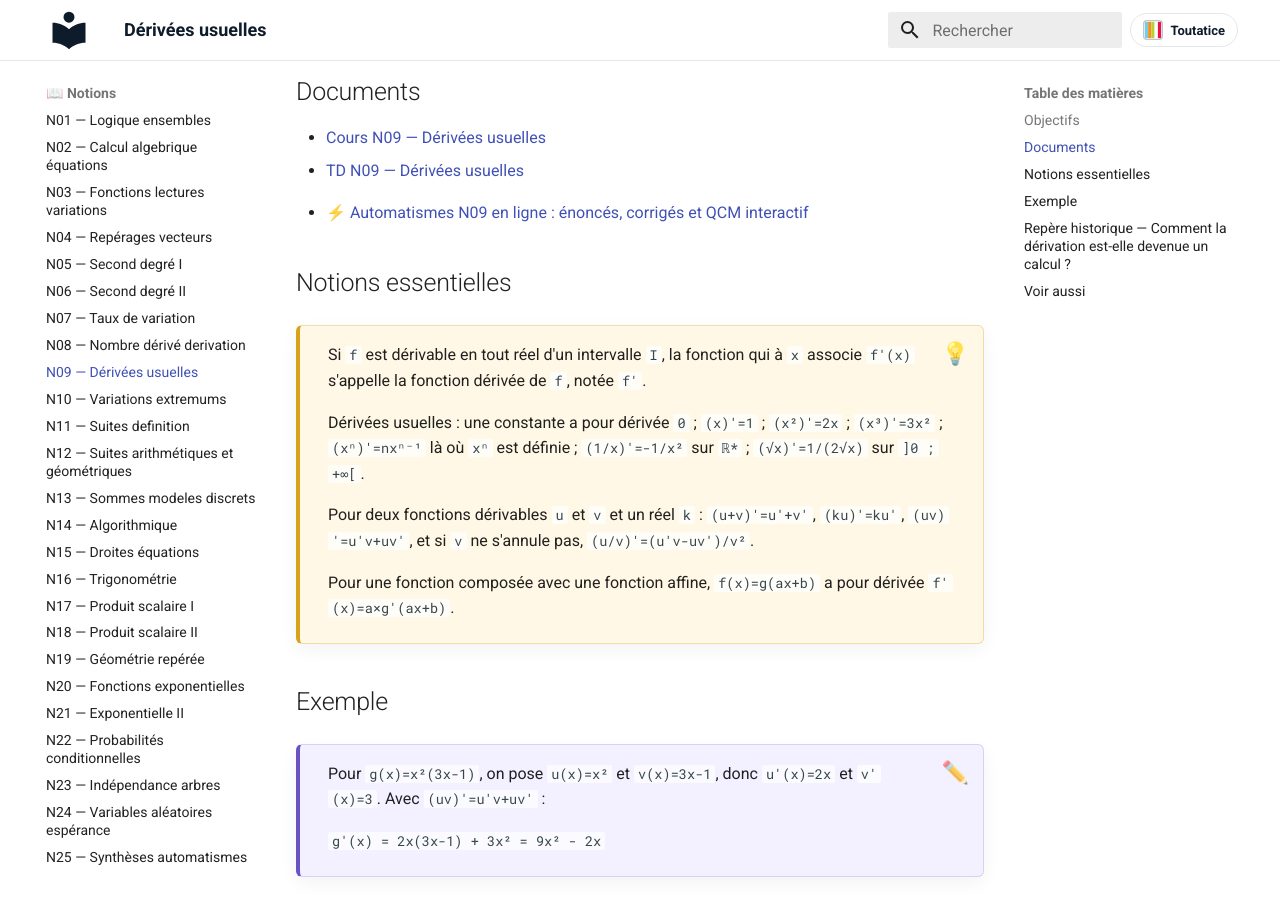
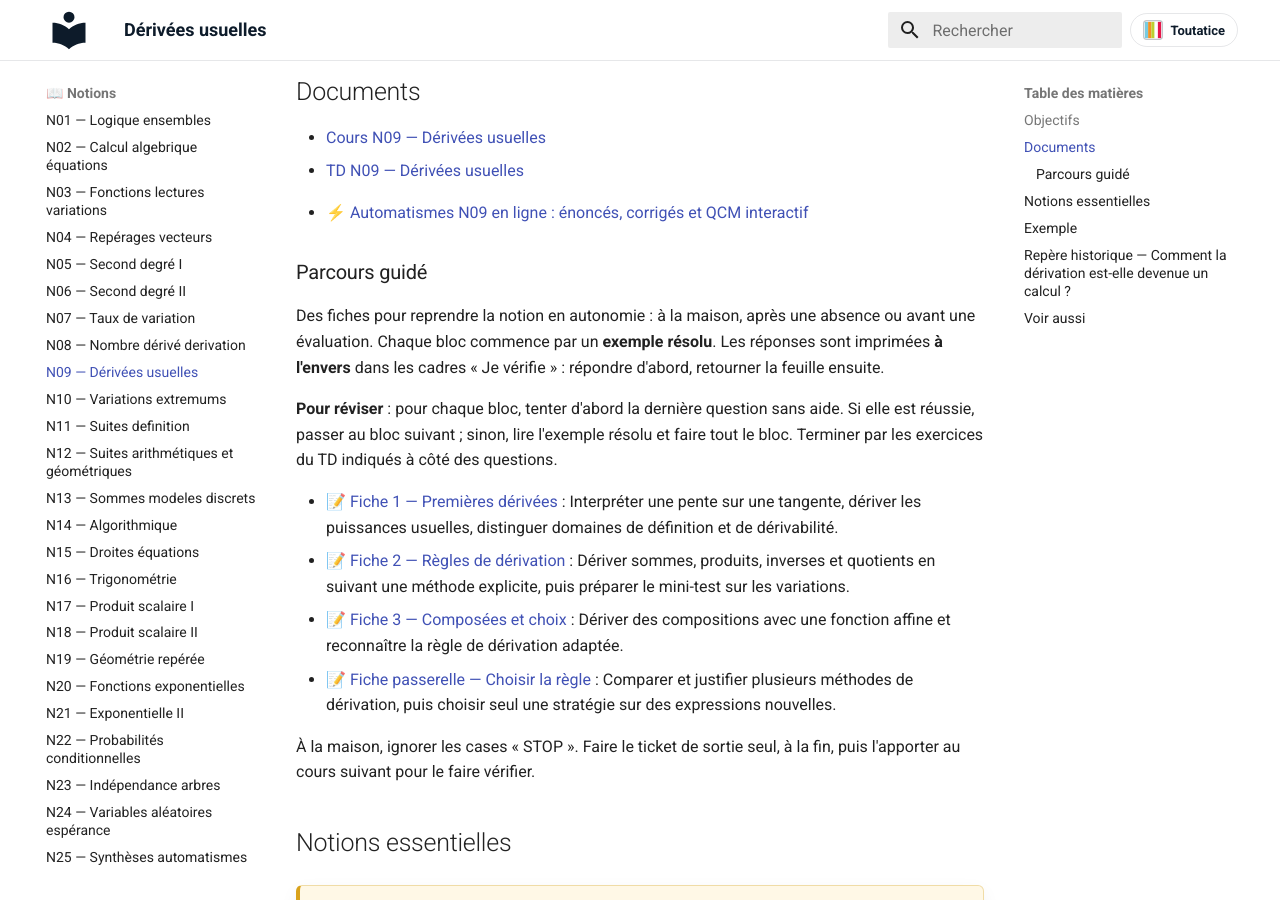
Before and after one commit to vnicolle56610/maths-premiere-specialite, an MkDocs documentation site: the page built from docs/notions/N09-derivees-usuelles.md, in a window 1280 px wide and 900 px high, scrolled down 626 px. Built offline with MkDocs 1.6.1 and Material for MkDocs 9.7.7, drawn with Linux system fonts in a browser that asks for light colours.

Commit message:
Publication automatique : 5 fichier(s) copié(s), 1 page(s) mise(s) à jour
Fichiers copiés :
  - docs/parcours-guide/PARCOURS_GUIDE_N09_FICHE_1.pdf
  - docs/parcours-guide/PARCOURS_GUIDE_N09_FICHE_2.pdf
  - docs/parcours-guide/PARCOURS_GUIDE_N09_FICHE_3.pdf
  - docs/parcours-guide/PARCOURS_GUIDE_N09_FICHE_4.pdf
  - docs/td/TD_N09_DERIVEES_USUELLES.pdf

Pages mises à jour :
  - docs/notions/N09-derivees-usuelles.md

Autres fichiers :
  - publication_manifest.json

Généré par le protocole de publication (publier_ressources_site.py / publier_ressources_gui.py).

```diff
--- a/docs/notions/N09-derivees-usuelles.md
+++ b/docs/notions/N09-derivees-usuelles.md
@@ -32,6 +32,21 @@ Les dérivées usuelles fournissent une boîte à outils pour étudier rapidemen
 <!-- AUTOMATISMES-WEB:START -->
 - ⚡ [Automatismes N09 en ligne : énoncés, corrigés et QCM interactif](../automatismes/automatismes-N09-derivees-usuelles.md)
 <!-- AUTOMATISMES-WEB:END -->
+
+<!-- PARCOURS-GUIDE:START -->
+### Parcours guidé
+
+Des fiches pour reprendre la notion en autonomie : à la maison, après une absence ou avant une évaluation. Chaque bloc commence par un **exemple résolu**. Les réponses sont imprimées **à l'envers** dans les cadres « Je vérifie » : répondre d'abord, retourner la feuille ensuite.
+
+**Pour réviser** : pour chaque bloc, tenter d'abord la dernière question sans aide. Si elle est réussie, passer au bloc suivant ; sinon, lire l'exemple résolu et faire tout le bloc. Terminer par les exercices du TD indiqués à côté des questions.
+
+- 📝 [Fiche 1 — Premières dérivées](../parcours-guide/PARCOURS_GUIDE_N09_FICHE_1.pdf) : Interpréter une pente sur une tangente, dériver les puissances usuelles, distinguer domaines de définition et de dérivabilité.
+- 📝 [Fiche 2 — Règles de dérivation](../parcours-guide/PARCOURS_GUIDE_N09_FICHE_2.pdf) : Dériver sommes, produits, inverses et quotients en suivant une méthode explicite, puis préparer le mini-test sur les variations.
+- 📝 [Fiche 3 — Composées et choix](../parcours-guide/PARCOURS_GUIDE_N09_FICHE_3.pdf) : Dériver des compositions avec une fonction affine et reconnaître la règle de dérivation adaptée.
+- 📝 [Fiche passerelle — Choisir la règle](../parcours-guide/PARCOURS_GUIDE_N09_FICHE_4.pdf) : Comparer et justifier plusieurs méthodes de dérivation, puis choisir seul une stratégie sur des expressions nouvelles.
+
+À la maison, ignorer les cases « STOP ». Faire le ticket de sortie seul, à la fin, puis l'apporter au cours suivant pour le faire vérifier.
+<!-- PARCOURS-GUIDE:END -->
 
 ## Notions essentielles
 
--- a/publication_manifest.json
+++ b/publication_manifest.json
@@ -202,6 +202,12 @@
       ],
       "automatismes": [
         "AUTOMATISMES_N09_DERIVEES_USUELLES.pdf"
+      ],
+      "parcours": [
+        "PARCOURS_GUIDE_N09_FICHE_1.pdf",
+        "PARCOURS_GUIDE_N09_FICHE_2.pdf",
+        "PARCOURS_GUIDE_N09_FICHE_3.pdf",
+        "PARCOURS_GUIDE_N09_FICHE_4.pdf"
       ]
     },
     "N10": {
```
Also changed, not shown: 5 other files.
